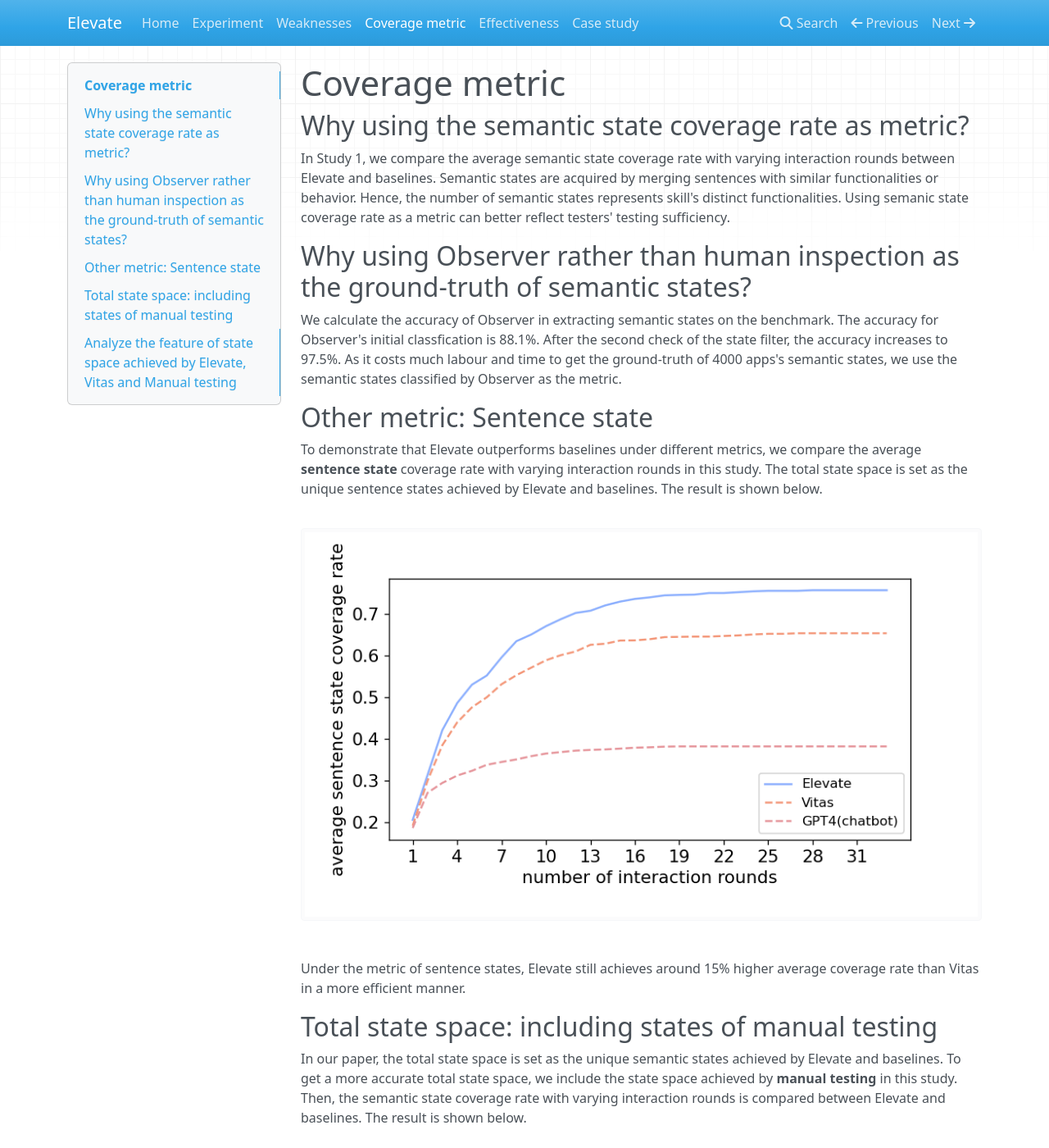
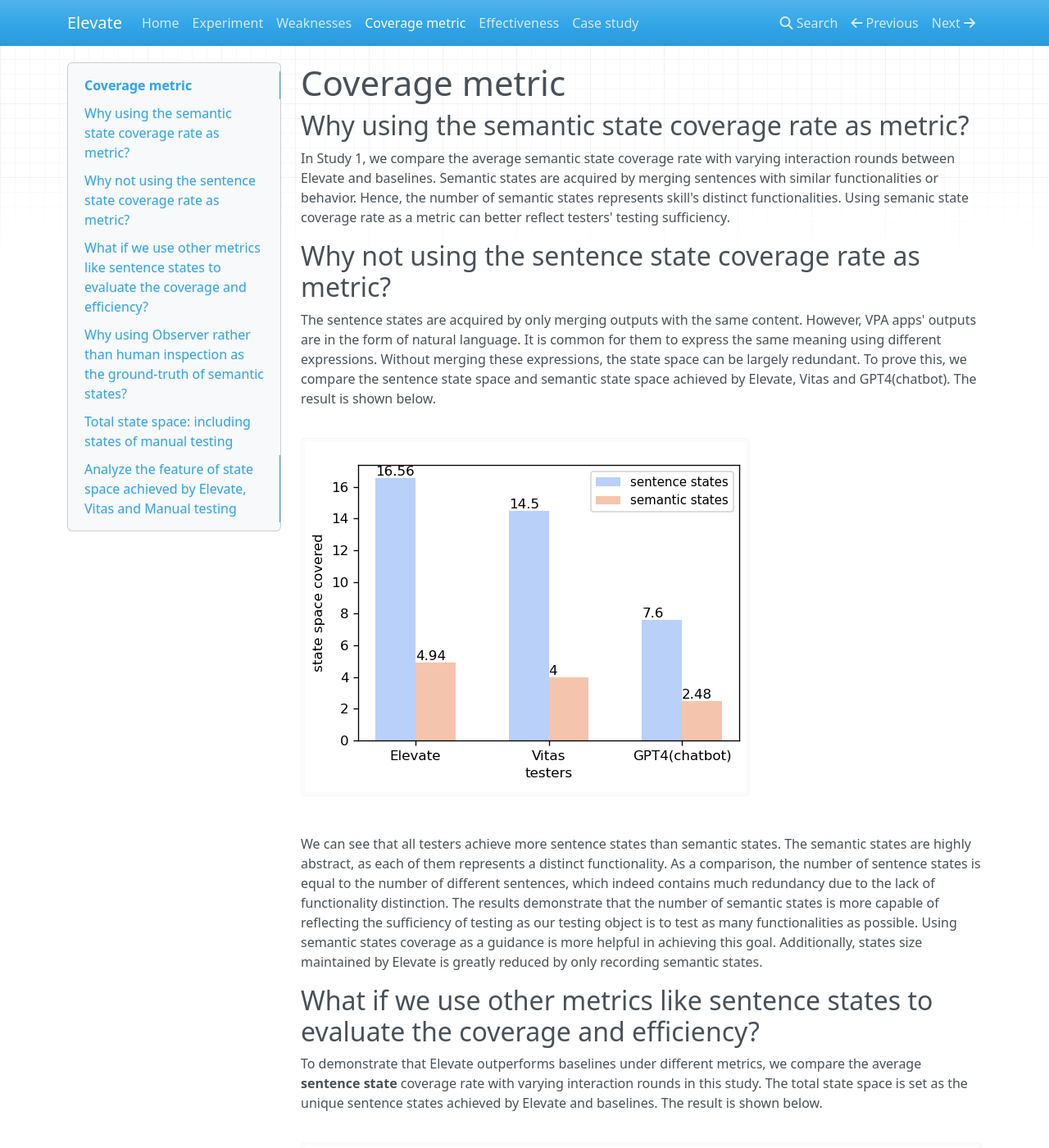
Before and after one commit to Elevate-12/Elevate, an MkDocs documentation site: the page built from docs/coverage.md, in a window 1280 px wide and 1400 px high. Shown: the whole window at 82% size. Built offline with MkDocs 1.6.1, drawn with Linux system fonts in a browser that asks for light colours; nearby versions of some CDN libraries; some of the changed text lies outside the part shown.

```diff
--- a/docs/coverage.md
+++ b/docs/coverage.md
@@ -7,14 +7,25 @@ Semantic states are acquired by merging sentences with similar functionalities o
 Hence, the number of semantic states represents skill's distinct functionalities.
 Using semanic state coverage rate as a metric can better reflect testers' testing sufficiency.
 
-## Why using Observer rather than human inspection as the ground-truth of semantic states?
+## Why not using the sentence state coverage rate as metric?
 
-We calculate the accuracy of Observer in extracting semantic states on the benchmark.
-The accuracy for Observer's initial classfication is 88.1%.
-After the second check of the state filter, the accuracy increases to 97.5%.
-As it costs much labour and time to get the ground-truth of 4000 apps's semantic states, we use the semantic states classified by Observer as the metric.
+The sentence states are acquired by only merging outputs with the same content.
+However, VPA apps' outputs are in the form of natural language.
+It is common for them to express the same meaning using different expressions.
+Without merging these expressions, the state space can be largely redundant.
+To prove this, we compare the sentence state space and semantic state space achieved by Elevate, Vitas and GPT4(chatbot).
+The result is shown below.
 
-## Other metric: Sentence state
+![路径](figure/compression.png)
+
+We can see that all testers achieve more sentence states than semantic states.
+The semantic states are highly abstract, as each of them represents a distinct functionality.
+As a comparison, the number of sentence states is equal to the number of different sentences, which indeed contains much redundancy due to the lack of functionality distinction.
+The results demonstrate that the number of semantic states is more capable of reflecting the sufficiency of testing as our testing object is to test as many functionalities as possible.
+Using semantic states coverage as a guidance is more helpful in achieving this goal.
+Additionally, states size maintained by Elevate is greatly reduced by only recording semantic states.
+
+## What if we use other metrics like sentence states to evaluate the coverage and efficiency?
 To demonstrate that Elevate outperforms baselines under different metrics, we compare the average **sentence state** coverage rate with varying interaction rounds in this study.
 The total state space is set as the unique sentence states achieved by Elevate and baselines.
 The result is shown below.
@@ -22,6 +33,15 @@ The result is shown below.
 ![路径](figure/study2_sentence.png)
 
 Under the metric of sentence states, Elevate still achieves around 15% higher average coverage rate than Vitas in a more efficient manner.
+The advantage of Elevate over Vitas is less evident under this metric because Vitas was guided by the coverage of sentence states.
+Overall, the number of semantic states is propotional to the number of sentence states as semantic states are highly abstracted sentence states.
+
+## Why using Observer rather than human inspection as the ground-truth of semantic states?
+
+We calculate the accuracy of Observer in extracting semantic states on the benchmark.
+The accuracy for Observer's initial classfication is 88.1%.
+After the second check of the state filter, the accuracy increases to 97.5%.
+As it costs much labour and time to get the ground-truth of 4000 apps's semantic states, we use the semantic states classified by Observer as the metric.
 
 ## Total state space: including states of manual testing
 In our paper, the total state space is set as the unique semantic states achieved by Elevate and baselines.
```
Also changed, not shown: docs/case_study.md (+8 -6 lines), docs/effectiveness.md (+2 -2 lines), docs/weaknesses.md (+4 -3 lines), docs/figure/compression.png (added), docs/figure/fse3_gpt4_w_wo_bm.png, site/index.html, 1 other file.
